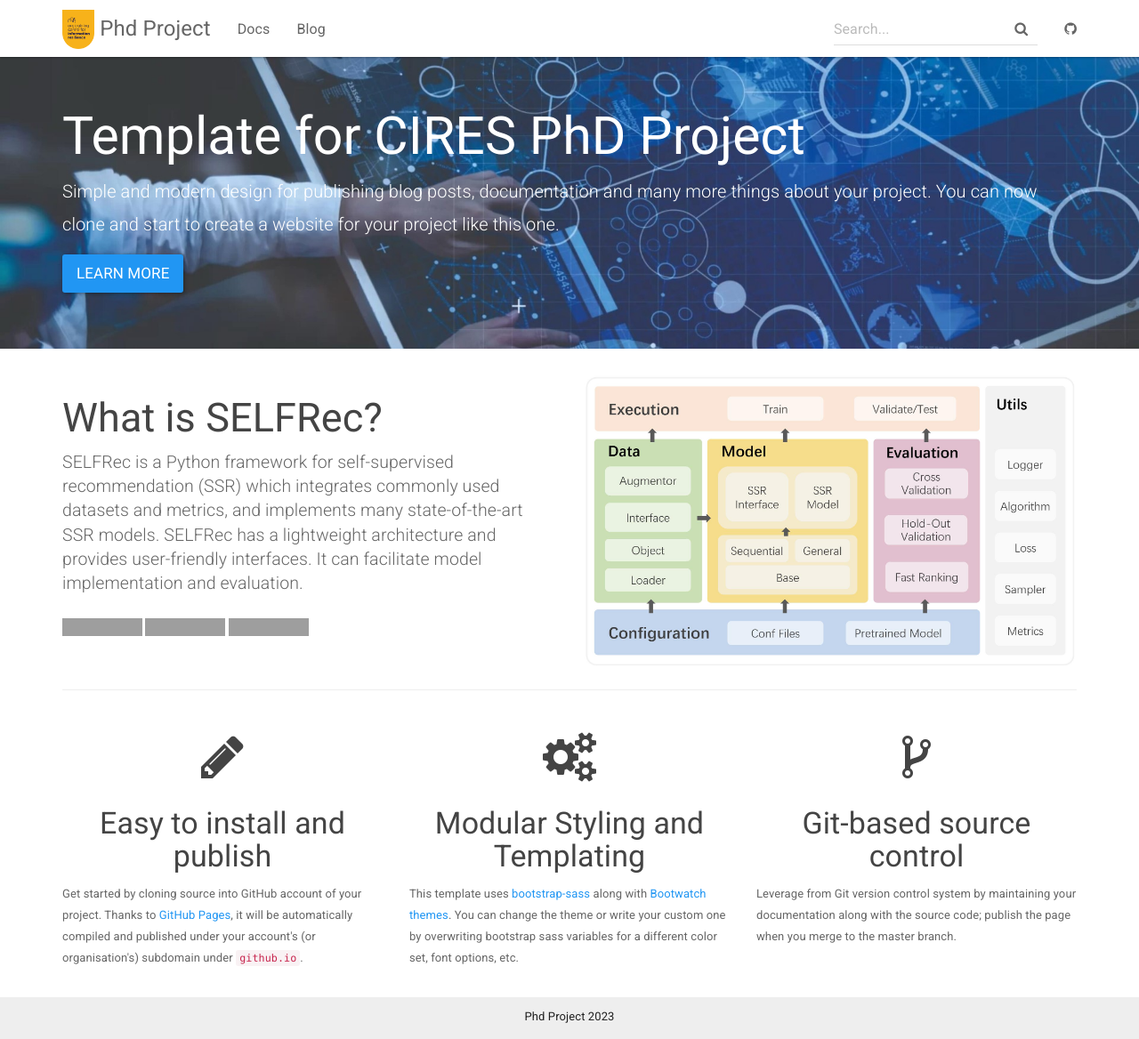
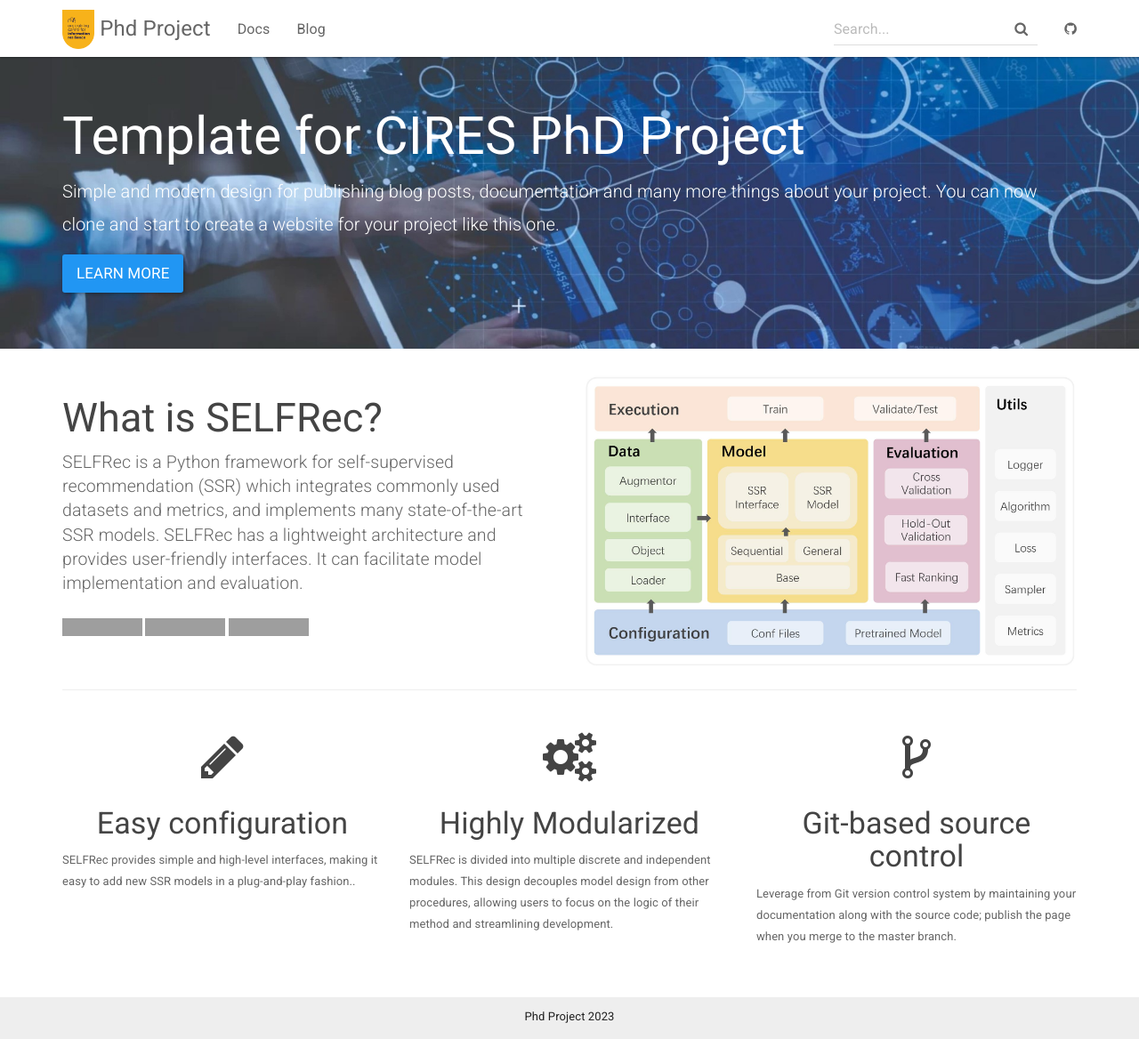
Before and after one commit to CIRES-Hub/CIRES-Hub.github.io, a Jekyll site: the page built from index.html, in a window 1280 px wide and 1168 px high. Shown: the whole window at 89% size. Built offline with Jekyll 4.4.1, drawn with Linux system fonts in a browser that asks for light colours; grey boxes are pictures that could not be loaded.

Commit message:
initialize

```diff
--- a/index.html
+++ b/index.html
@@ -26,16 +26,14 @@ layout: default
     <div class="row">
         <div class="col-sm-4">
             <h1 class="text-center"><i class="fa fa-pencil" aria-hidden="true"></i></h1>
-            <h3 class="text-center">Easy to install and publish</h3>
-            <p>Get started by cloning source into GitHub account of your project. Thanks to <a href="https://pages.github.com">GitHub Pages</a>,
-              it will be automatically compiled and published under your account's (or organisation's) subdomain under <code>github.io</code>.
+            <h3 class="text-center">Easy configuration</h3>
+            <p>SELFRec provides simple and high-level interfaces, making it easy to add new SSR models in a plug-and-play fashion.</code>.
             </p>
         </div>
         <div class="col-sm-4">
             <h1 class="text-center"><i class="fa fa-cogs" aria-hidden="true"></i></h1>
-            <h3 class="text-center">Modular Styling and Templating</h3>
-            <p>This template uses <a href="https://github.com/twbs/bootstrap-sass">bootstrap-sass</a> along with <a href="https://bootswatch.com/">Bootwatch themes</a>.
-            You can change the theme or write your custom one by overwriting bootstrap sass variables for a different color set, font options, etc.</p>
+            <h3 class="text-center">Highly Modularized</h3>
+            <p>SELFRec is divided into multiple discrete and independent modules. This design decouples model design from other procedures, allowing users to focus on the logic of their method and streamlining development.</p>
         </div>
         <div class="col-sm-4">
             <h1 class="text-center"><i class="fa fa-code-fork" aria-hidden="true"></i></h1>
```
